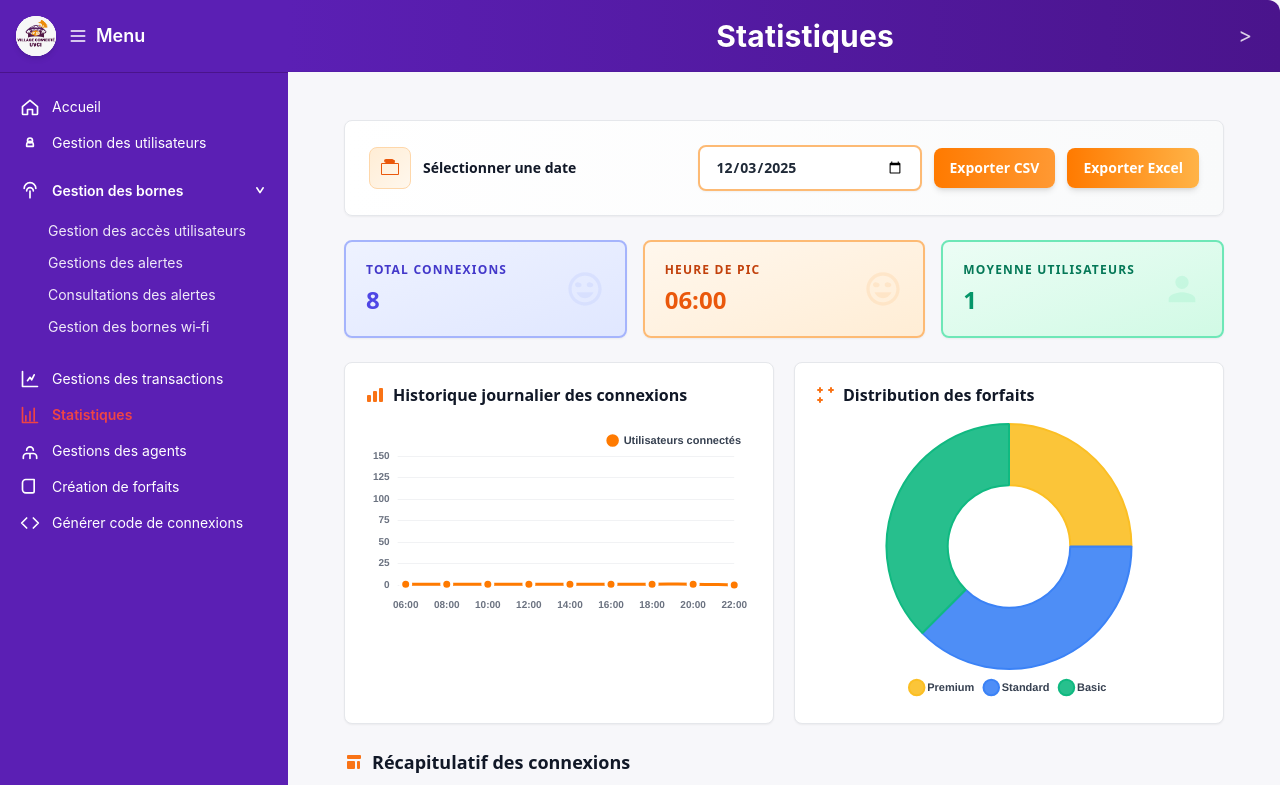
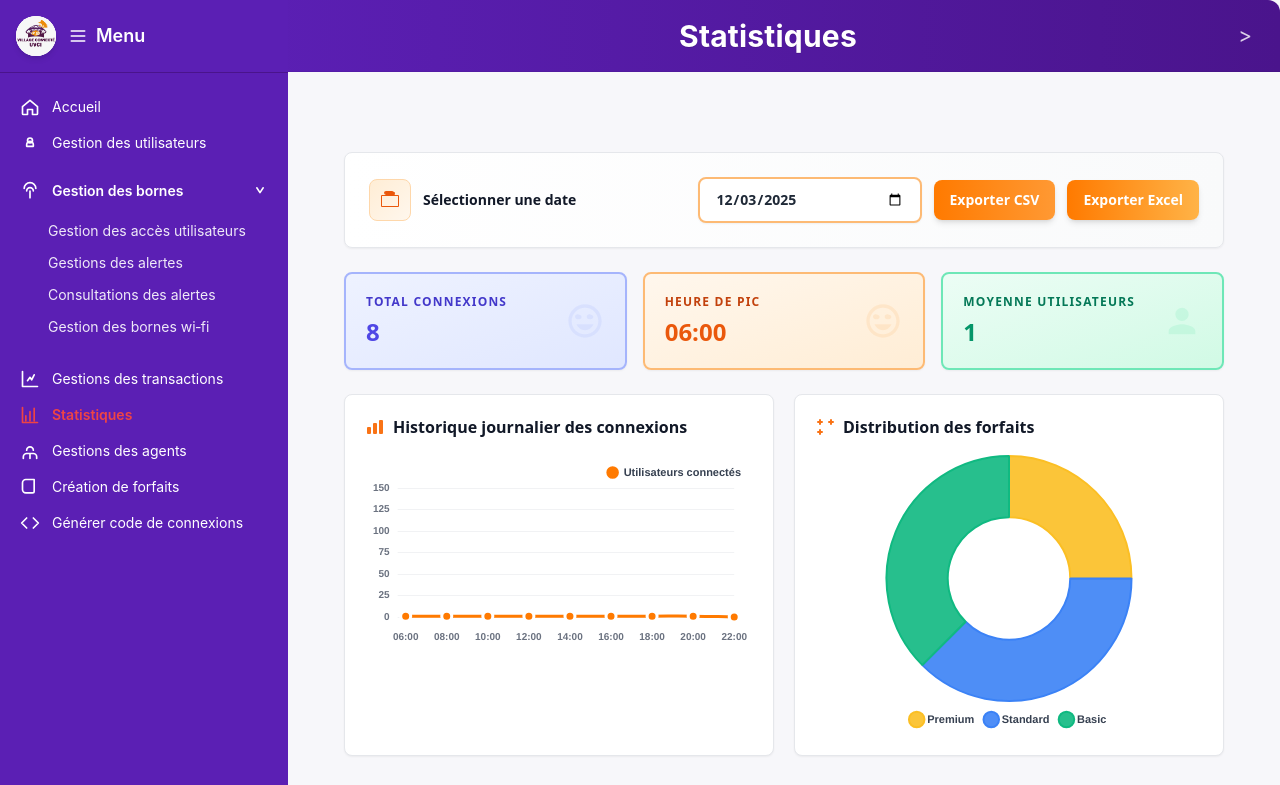
Before and after one commit to GUETY/village_connecte, a React (Vite) app: page /statistiques in a window 1280 px wide. Shown: the top 785 px of the page. Built offline with nearby package versions, Linux system fonts and the light colour scheme; no server answers.

Commit message:
j'ai applique des modifications à 6 fichiers de ma partie

```diff
--- a/src/components/header.jsx
+++ b/src/components/header.jsx
@@ -2,7 +2,7 @@ import React from "react";
 import { useLocation, useNavigate } from "react-router-dom";
 
 /* Header séparé — titre calculé depuis la route */
-export default function Header() {
+export default function Header({ sidebarOpen }) {
   const location = useLocation();
   const navigate = useNavigate();
   const path = location.pathname || "/";
@@ -23,7 +23,6 @@ export default function Header() {
     "/generer-code-de-connexions": "Générer des codes de connexion",
   };
 
-  // priorité : mapping exact, sinon détection par mot-clé "alerte"
   let displayTitle = routeTitleMap[path] || "Gestion des transactions";
   if (path.toLowerCase().includes("alerte")) {
     displayTitle = "Consultation des alertes";
@@ -32,25 +31,29 @@ export default function Header() {
   const handleLogout = () => {
     try {
       localStorage.removeItem("authToken");
-      localStorage.removeItem("user");
       navigate("/login");
-      setShowLogoutMenu(false);
     } catch (err) {
-      console.error("Erreur lors de la déconnexion:", err);
+      console.error(err);
     }
   };
 
   return (
     <header
-      className="header-bg text-white py-5 px-6 flex items-center justify-between"
+      className={
+        "fixed top-0 z-40 header-bg transition-all duration-300 " +
+        (sidebarOpen
+          ? "left-64 w-[calc(100%-16rem)]"
+          : "left-20 w-[calc(100%-5rem)]")
+      }
       style={{ boxShadow: "inset 0 -1px 0 rgba(0,0,0,0.05)" }}
     >
-      {/* Placeholder left pour alignement (le toggle reste dans la sidebar si besoin) */}
-      <div className="w-16" />
+      {/* titre centré */}
+      <div className="max-w-7xl mx-auto py-5 px-6 flex items-center justify-center text-white">
+        <h2 className="text-3xl font-bold">{displayTitle}</h2>
+      </div>
 
-      <h2 className="text-center text-3xl font-bold flex-1">{displayTitle}</h2>
-
-      {/* Flèche + menu déconnexion */}
+      {/* Flèche + menu déconnexion alignée à l'extrémité droite */}
+      <div className="absolute right-6 top-1/2 -translate-y-1/2">
         <div className="relative">
           <button
             onClick={() => setShowLogoutMenu(!showLogoutMenu)}
@@ -80,6 +83,7 @@ export default function Header() {
             </div>
           )}
         </div>
+      </div>
     </header>
   );
 }
--- a/src/components/navbar.jsx
+++ b/src/components/navbar.jsx
@@ -183,8 +183,13 @@ export default function Navbar({ children }) {
 
       {/* Ajouter margin-left au conteneur principal pour ne pas superposer le contenu */}
       <div className={`flex-1 flex flex-col transition-all duration-300 ${sidebarOpen ? "ml-72" : "ml-24"}`}>
-        <Header />
+        <Header sidebarOpen={sidebarOpen} />
         <main className="p-8 pt-6">{children}</main>
+      </div>
+
+      {/* Barre supérieure fixe (z-index 50) */}
+      <div className="fixed top-0 left-0 w-full z-50 bg-[#ff7a00]">
+        {/* ...contenu de la barre... */}
       </div>
     </div>
   );
--- a/src/pages/consultation_des_alertes.jsx
+++ b/src/pages/consultation_des_alertes.jsx
@@ -125,7 +125,7 @@ export default function App() {
 
   return (
     <Navbar>
-      <main className="max-w-7xl mx-auto px-6 py-8" style={{ transform: "none", perspective: "none" }}>
+      <main className="max-w-7xl mx-auto px-6 pt-28 pb-2" style={{ transform: "none", perspective: "none" }}>
         {/* Contenu sans fond blanc (transparent) */}
         <div className="space-y-6">
           {/* Ligne haute : filtre état (bouton Valider supprimé) */}
--- a/src/pages/creation_de_forfaits.jsx
+++ b/src/pages/creation_de_forfaits.jsx
@@ -729,13 +729,10 @@ export default function CreationDeForfaits() {
 
   return (
     <Navbar>
-      <main className="max-w-7xl mx-auto px-2 sm:px-3 md:px-4 py-3 md:py-4 font-sans antialiased text-gray-800">
+      <main className="max-w-7xl mx-auto px-2 sm:px-3 md:px-4 pt-32 md:pb-2 font-sans antialiased text-gray-800">
         <section>
           {/* Header */}
-          <header className="mb-4 pb-3 border-b border-gray-200">
-            <h1 className="text-lg md:text-2xl font-bold text-[var(--vc-purple)] mb-0.5">Création de forfaits</h1>
-            <p className="text-xs md:text-sm text-gray-600">Gérez vos forfaits d'accès</p>
-          </header>
+
 
           {/* Formulaire de création */}
           <ForfaitForm
--- a/src/pages/generer_code_de_connexions.jsx
+++ b/src/pages/generer_code_de_connexions.jsx
@@ -683,13 +683,8 @@ export default function GenererCodeDeConnexions() {
     <Navbar>
       {showSuccess && <SuccessNotification message={successMessage} onClose={() => setShowSuccess(false)} />}
 
-      <main className="max-w-7xl mx-auto px-2 sm:px-3 md:px-4 py-3 md:py-4 font-sans antialiased text-gray-800" style={{ transform: "none" }}>
+      <main className="max-w-7xl mx-auto px-2 sm:px-3 md:px-4 font-sans antialiased text-gray-800 pt-32 pb-2" style={{ transform: "none" }}>
         <section style={{ transform: "none" }}>
-          <header className="mb-4 pb-3 border-b border-gray-200">
-            <h1 className="text-lg md:text-2xl font-bold text-[var(--vc-purple)] mb-0.5">Générer des codes de connexion</h1>
-            <p className="text-xs md:text-sm text-gray-600">Créez rapidement des codes d'accès</p>
-          </header>
-
           <CodeGeneratorForm onGenerateCodes={handleGenerateCodes} />
 
           <div>
--- a/src/pages/gestions_des_agents.jsx
+++ b/src/pages/gestions_des_agents.jsx
@@ -919,7 +919,7 @@ function AgentTable({ agents, onEdit, onDelete }) {
                       </span>
                     </td>
                     <td className="px-4 md:px-5 py-3.5 align-middle">
-                      <div className="flex items-center justify-center gap-2 flex-wrap">
+                      <div className="flex items-center justify-center gap-2 flex-nowrap">
                         <button
                           onClick={() => requestEdit(actualIndex)}
                           className="inline-flex items-center gap-1.5 px-3 py-1.5 rounded-lg bg-blue-50 text-blue-600 font-semibold hover:bg-blue-100 active:scale-95 transition-all text-xs whitespace-nowrap border border-blue-200 hover:border-blue-300 shadow-sm hover:shadow-md button-hover"
@@ -1157,7 +1157,7 @@ export default function GestionDesAgents() {
   return (
     <Navbar>
       {/* main sans pt-20, le Navbar gère son propre spacing */}
-      <main className="max-w-7xl mx-auto px-6 py-8 font-sans antialiased text-gray-800">
+      <main className="max-w-7xl mx-auto px-6 py-8 font-sans antialiased text-gray-800 pt-20">
         <section>
           {/* Formulaire de création */}
           <AgentForm onAddAgent={handleAddAgent} regions={regions} />
--- a/src/pages/gestions_des_transactions.jsx
+++ b/src/pages/gestions_des_transactions.jsx
@@ -439,11 +439,8 @@ export default function GestionsDesTransactions() {
 
   return (
     <Navbar>
-      <main className="max-w-7xl mx-auto px-3 sm:px-4 md:px-6 py-4 md:py-6 font-sans antialiased text-gray-800" style={{ transform: "none" }}>
+      <main className="max-w-7xl mx-auto px-3 sm:px-4 md:px-6 font-sans antialiased text-gray-800 pt-32 pb-2" style={{ transform: "none" }}>
         {/* Header avec logo de voisinage */}
-        <header className="flex items-center gap-4 mb-4">
-           <h1 className="text-2xl font-bold text-[var(--vc-purple)]">Transactions</h1>
-        </header>
 
         <section style={{ transform: "none" }}>
           {/* Filtres dynamiques */}
--- a/src/pages/statistiques.jsx
+++ b/src/pages/statistiques.jsx
@@ -803,7 +803,7 @@ export default function Statistiques() {
 
   return (
     <Navbar>
-      <main className="max-w-7xl mx-auto px-3 sm:px-4 md:px-6 py-4 md:py-6 font-sans antialiased text-gray-800">
+      <main className="max-w-7xl mx-auto px-3 sm:px-4 md:px-6 font-sans antialiased text-gray-800 pt-32 pb-2">
         <section>
           {/* Sélecteur de date + export */}
           <DateSelector
```
Lines whose indentation alone changed are shown as unchanged.
